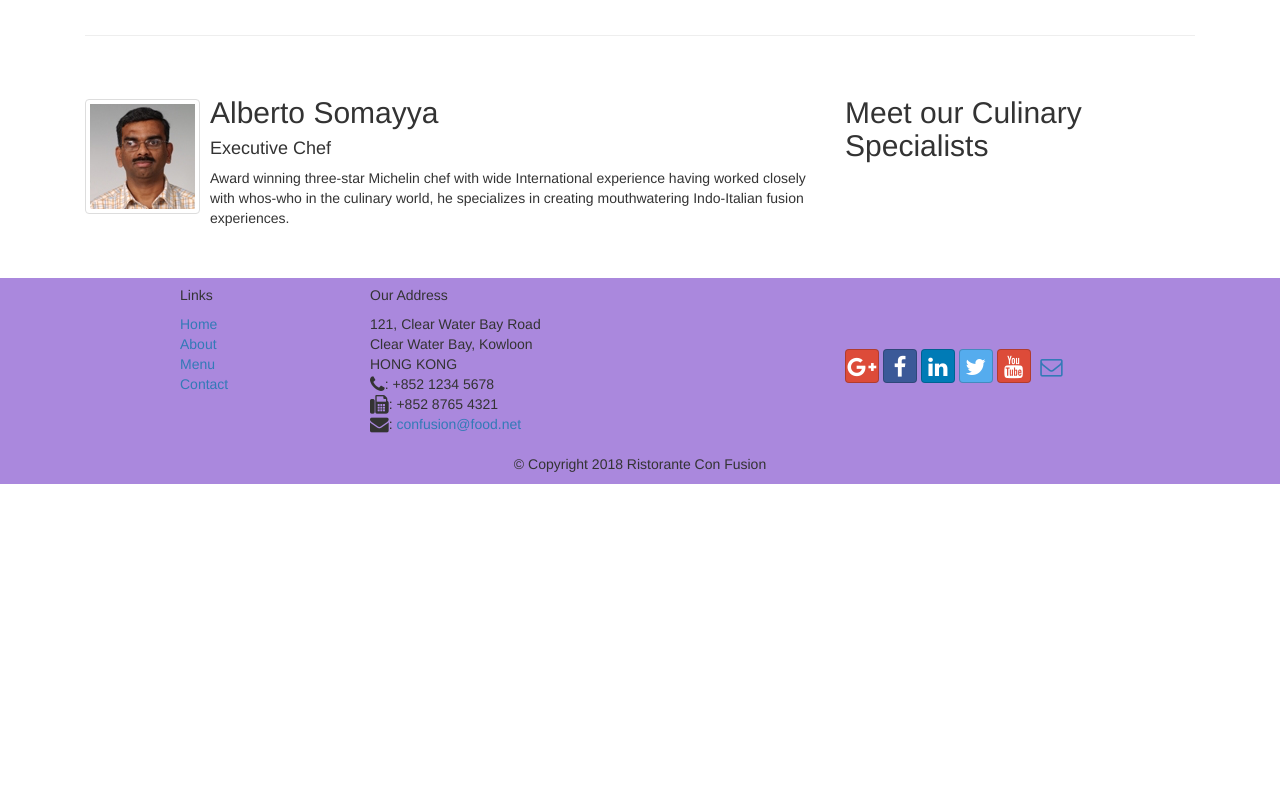
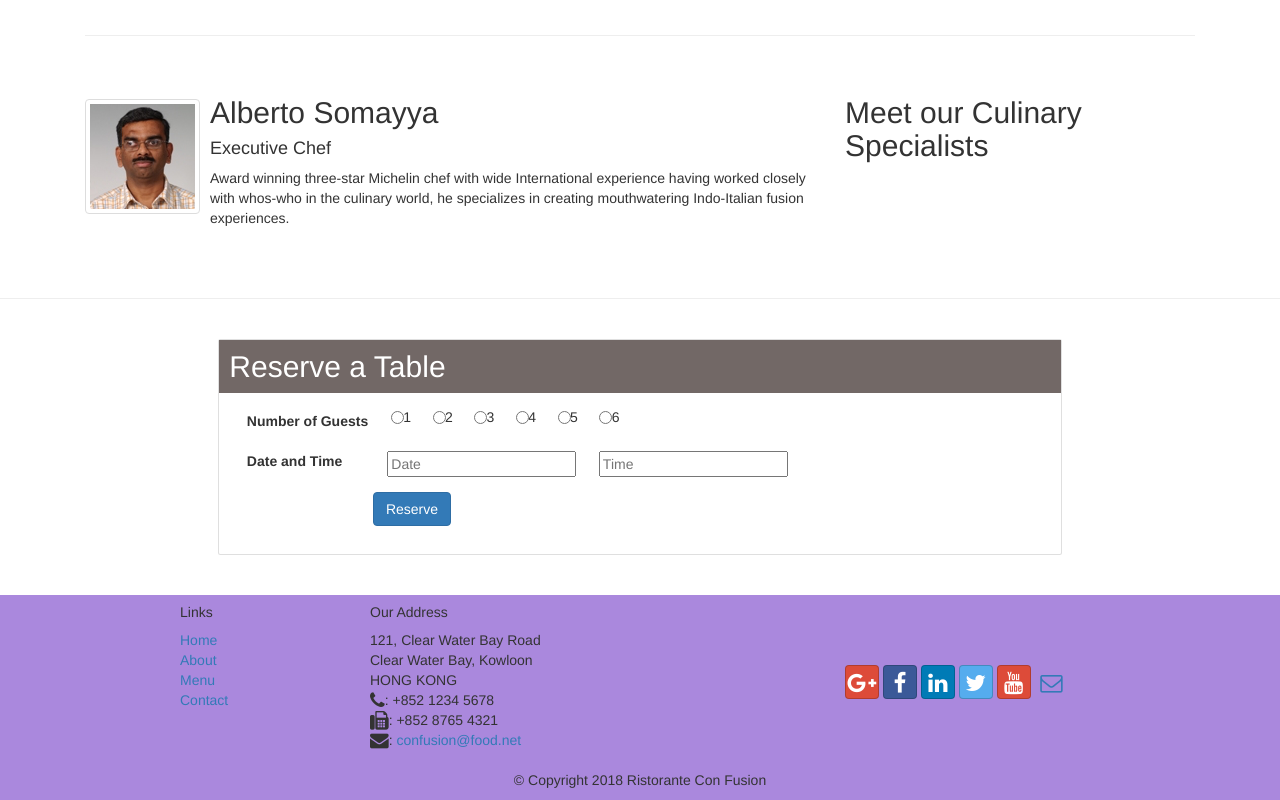
Before and after one commit to DipuKP2001/coursera_bootstrap, a website: page index.html in a window 1280 px wide. Shown: the part 659-1459 px from the top of the page. Before the commit the page ends 1143 px from the top, so only its background shows below. Drawn offline with nearby package versions, Linux system fonts and the light colour scheme.

Commit message:
task1 completed

```diff
--- a/css/style.css
+++ b/css/style.css
@@ -33,3 +33,7 @@ header {
 .badge-danger {
     background-color: #dc3545;
 }
+
+.card h2 {
+    background-color: #726866 !important;
+}
--- a/index.html
+++ b/index.html
@@ -100,6 +100,46 @@
     </div>
     <br>
     <br>
+    <hr>
+    <br>
+    <div class="row">
+        <div class="col-12 col-sm-8 offset-sm-2">
+            <div class="card align-self-center">
+                <h2 class="card-title bg-primary text-white m-0 p-3">Reserve a Table</h2>
+                <div class="card-body">
+                    <form>
+                        <div class="form-group row">
+                            <label class="col-form-label ml-5">Number of Guests</label>
+                            <div class="col-sm-8">
+                                <label class="radio-inline">1<input type="radio"></label>
+                                <label class="radio-inline">2<input type="radio"></label>
+                                <label class="radio-inline">3<input type="radio"></label>
+                                <label class="radio-inline">4<input type="radio"></label>
+                                <label class="radio-inline">5<input type="radio"></label>
+                                <label class="radio-inline">6<input type="radio"></label>
+                            </div>
+                        </div>
+                        <div class="form-group row">
+                            <label class="col-for-label ml-5 mr-5">Date and Time</label>
+                            <div class="col-sm-3">
+                                <input type="text" id="date_time" name="date" placeholder="Date">
+                            </div>
+                            <div class="col-sm-3">
+                                <input type="text" id="time" name="time" placeholder="Time">
+                            </div>
+                        </div>
+                        <div class="form-group row">
+                            <div class="offset-1 offset-sm-2 col-sm-4">
+                                <button type="submit" class="btn btn-primary">Reserve</button>
+                            </div>
+                        </div>
+                    </form>
+                </div>
+            </div>
+        </div>
+    </div>
+    <br>
+    <br>
 
     <footer class="footer ">
         <div class="container ">
```
